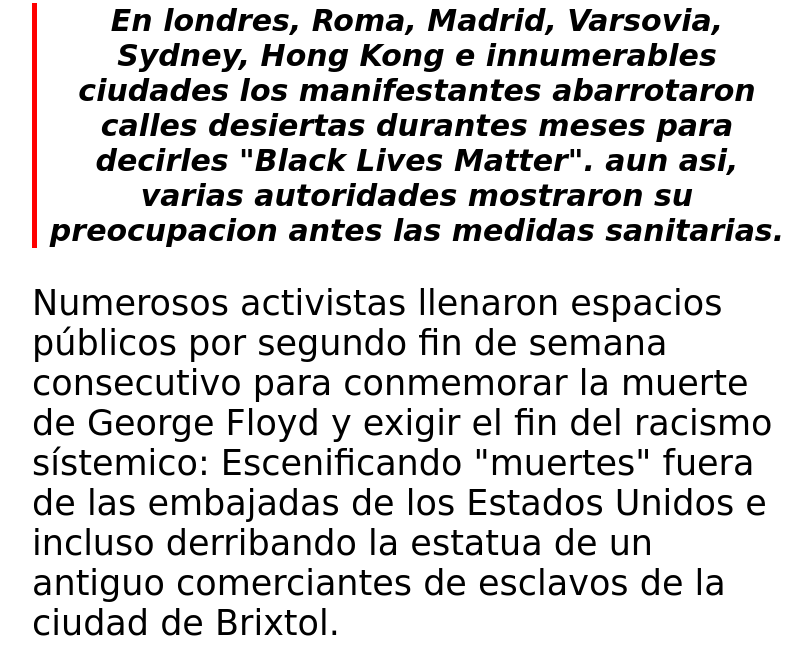
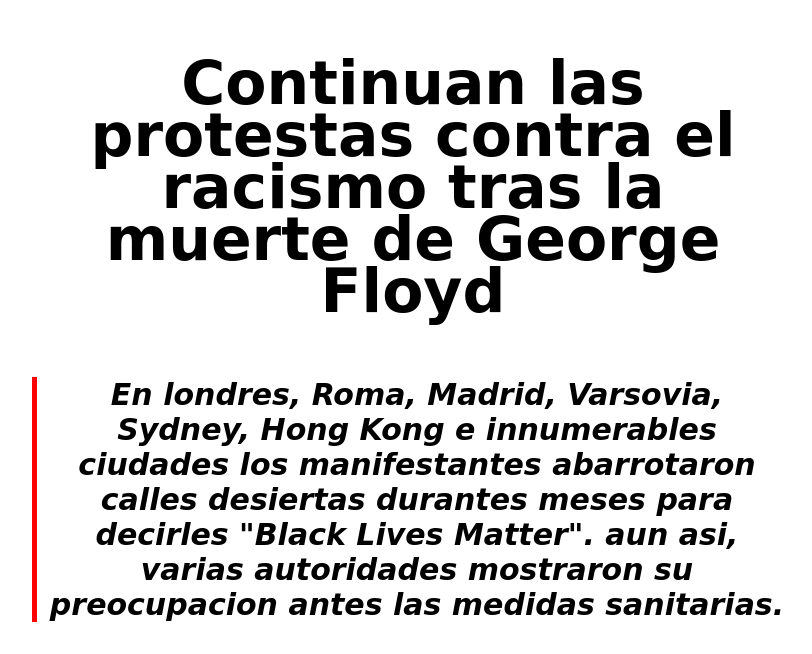
Before and after one commit to diegoUTEM/sistemas_de_interfaz, a plain HTML site: page index.html in a window 1280 px wide. Shown: the part 876-1530 px from the top of the page, without its empty margins (320-1132 px from the left). Drawn offline with Linux system fonts and the light colour scheme; a web font is replaced by a local one.

Commit message:
2° commit

```diff
--- a/noticia/index.html
+++ b/index.html
@@ -28,6 +28,7 @@
         <main>
             <section>
                 <article>
+                    <h1>Continuan las protestas contra el racismo tras la muerte de George Floyd</h1>
                     <h2 class="bajada">En londres, Roma, Madrid, Varsovia, Sydney, Hong Kong e innumerables
                         ciudades los manifestantes abarrotaron calles desiertas durantes meses para decirles "Black
                         Lives Matter".
--- a/noticia/Assets/css/estilos.css
+++ b/noticia/Assets/css/estilos.css
@@ -34,13 +34,12 @@ header{
 h1{
     color: black;
     font-family: 'Patua One', cursive;
-    font: size 60px; ;
-    font-weight:500 ;
+    font-size: 60px;
+    font-weight:  500px;
     text-align: center ;
-    line-height: 92px;
-    padding-top: 720px;
-    padding-right: 150px;
-    padding-left: 150px ;
+    line-height: 52px;
+    padding-right: 10px;
+    padding-left: 10px ;
 }
 article{
     float: left;
@@ -94,7 +93,7 @@ footer{
 
 }
 .texto{
-    font-size: 30px;
+    font-size: 35px;
     text-align: left;
     padding-top: 35px;
 }
```
